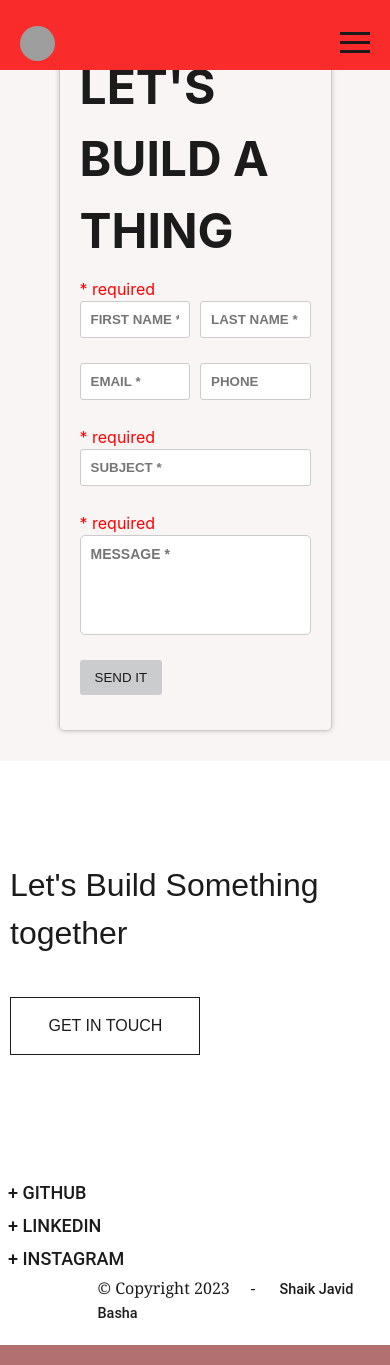
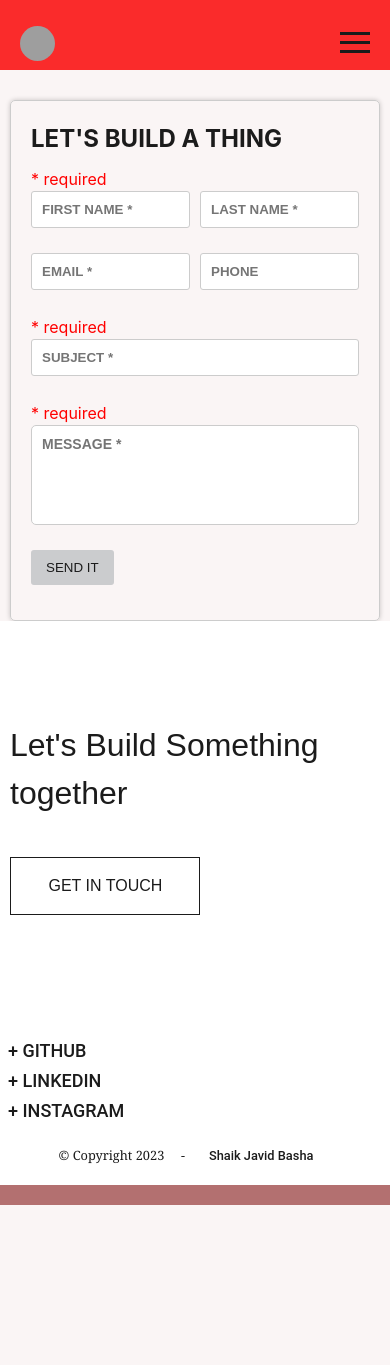
Before and after one commit to Javid-Shaik/Portfolio, a React (Vite) app: page /contact-me in a window 390 px wide. After the commit the page ends 1205 px from the top, so only its background shows below. Built offline with nearby package versions, Linux system fonts and the light colour scheme; grey boxes are pictures that could not be loaded.

Commit message:
Portfolio

```diff
--- a/src/Profilephoto.css
+++ b/src/Profilephoto.css
@@ -101,12 +101,13 @@
 
   }
   .p_photo {
-    margin-left: 100px;
-    align-items: center;
+    margin-left: 0;
+    /* align-items: center; */
   }
   .p_photo img{
-    width: 50%;
-    height: 50%;
+    margin-top: 0;
+    width: 300px;
+    height: 600px;
   }
   .p_content {
     text-align: left;
@@ -116,7 +117,8 @@
 
   .p_content h2 {
     margin-top: 10px;
-    font-size: 2.5rem;
+    font-size: 2.2rem;
+    margin-left: 0;
   }
 
   .p_content p {
@@ -129,6 +131,7 @@
   }
 
   .get_in_touch {
-    width: 100%
+    width: 90%;
+    /* margin-left: 10px; */
   }
 }
--- a/src/contact.css
+++ b/src/contact.css
@@ -100,7 +100,7 @@
 }
 
 .copyright a {
-    font-size: 13px;
+    font-size: 14px;
 }
 
 
@@ -122,6 +122,7 @@
         margin-right: 0;
         margin-top: 0px;
         margin-left: 0;
+        margin-bottom: 20px;
     }
 
     .contact_btn {
@@ -133,7 +134,7 @@
     }
 
     .links a {
-        margin: 0.2rem 0;
+        margin: 0.1rem 0;
     }
 
     .con_content p {
@@ -141,10 +142,11 @@
     }
 
     .copyright {
-        margin-left: 25%;
+        margin-left: 15%;
     }
-    .copyright a{
-        font-size: 0.9rem;
+    .copyright p,
+    .copyright a {
+        font-size: 0.8rem;
     }
     .btn_desc p{
         font-size: 2rem;
--- a/src/contactme.css
+++ b/src/contactme.css
@@ -86,3 +86,21 @@
   .error-message {
     color: red;
   }
+
+  @media (max-width : 768px){
+    .contact_me {
+      max-width: 100%;
+      margin: 100px 10px;
+      margin-bottom: 0;
+      padding: 20px;
+      border: 1px solid #ccc;
+      border-radius: 5px;
+      box-shadow: 0 0 5px rgba(0, 0, 0, 0.2);
+    }
+    .c_t {
+      font-size: 1.5rem;
+      font-weight: bold;
+      margin-bottom: 10px;
+      color: #1b1b1b;
+    }
+  }
```
